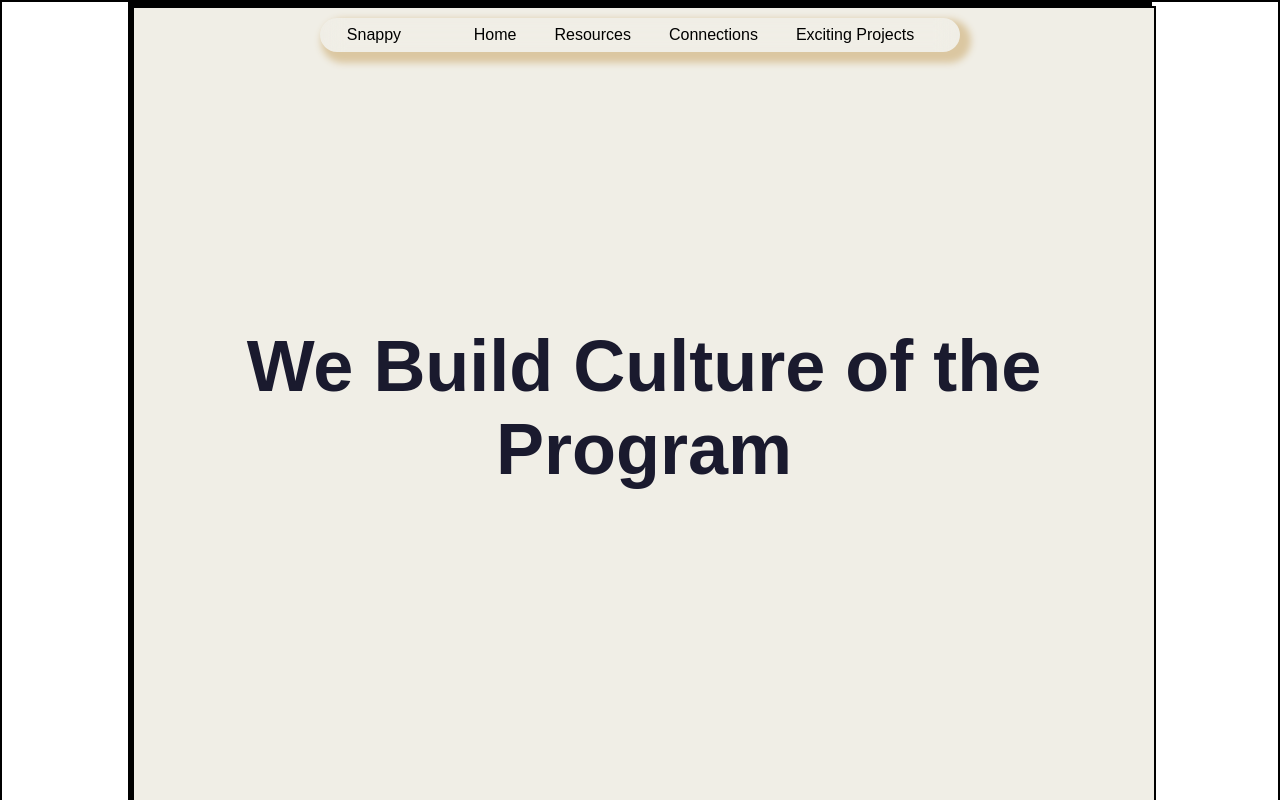
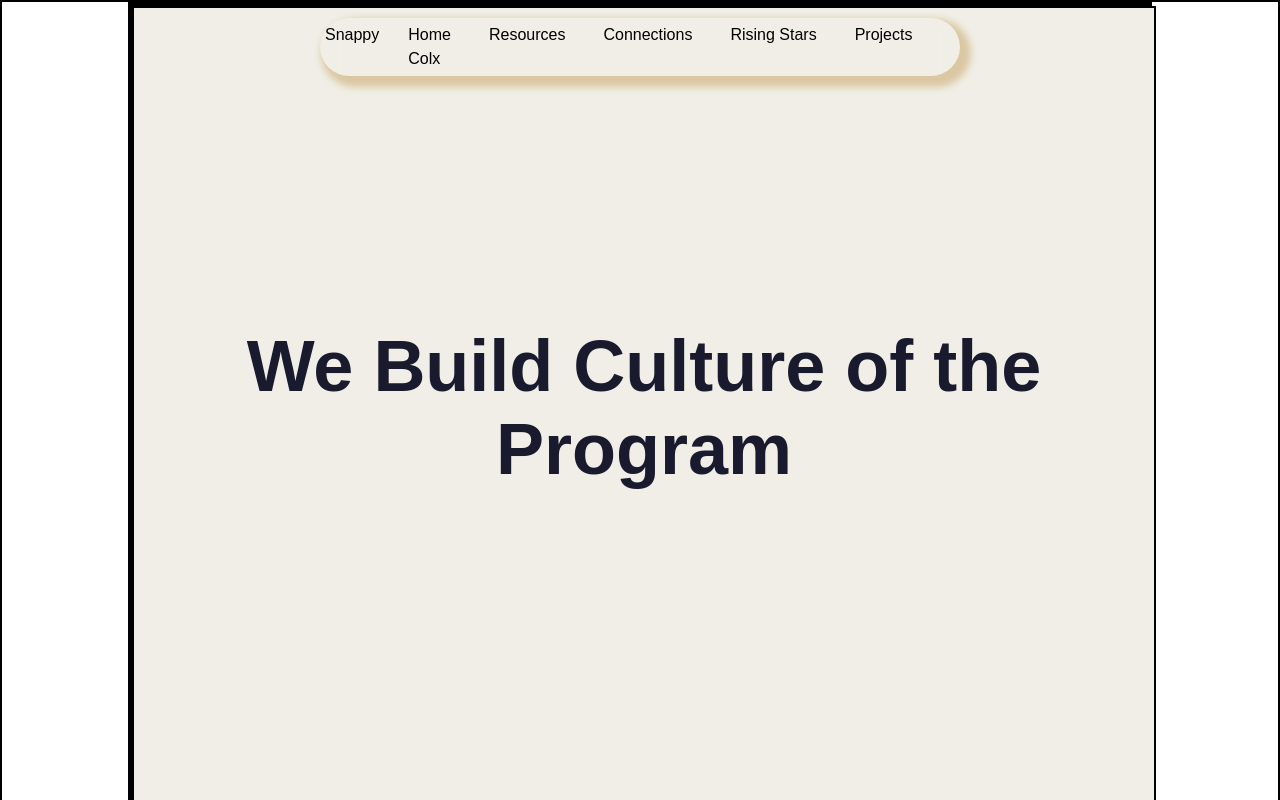
Before and after one commit to nayaknishant656/snappy-poornima, a Next.js app: page / in a window 1280 px wide. Shown: the top 800 px of the page. Built offline with nearby package versions, Linux system fonts and the light colour scheme.

Commit message:
feat: Replace "Exciting Projects" header link with "Rising Stars", "Projects", and "Colx" links.

```diff
--- a/components/header/header.jsx
+++ b/components/header/header.jsx
@@ -14,7 +14,9 @@ export default function Header() {
             <button className=" "><Link href="/resources">Resources</Link></button>
             {/* <button className="border border-red-600 p-[3px]"><a href="#resources">Resources</a></button> */}
             <button className=" "><a href="/connection">Connections</a></button>
-            <button className=""><a href="#exciting-projects">Exciting Projects</a></button>
+            <button className=""><Link href="/leaderboard">Rising Stars</Link></button>
+            <button className=""><Link href="/projects">Projects</Link></button>
+            <button className=""><Link href="/colx">Colx</Link></button>
           </div>
         </div>
       </div>
```
